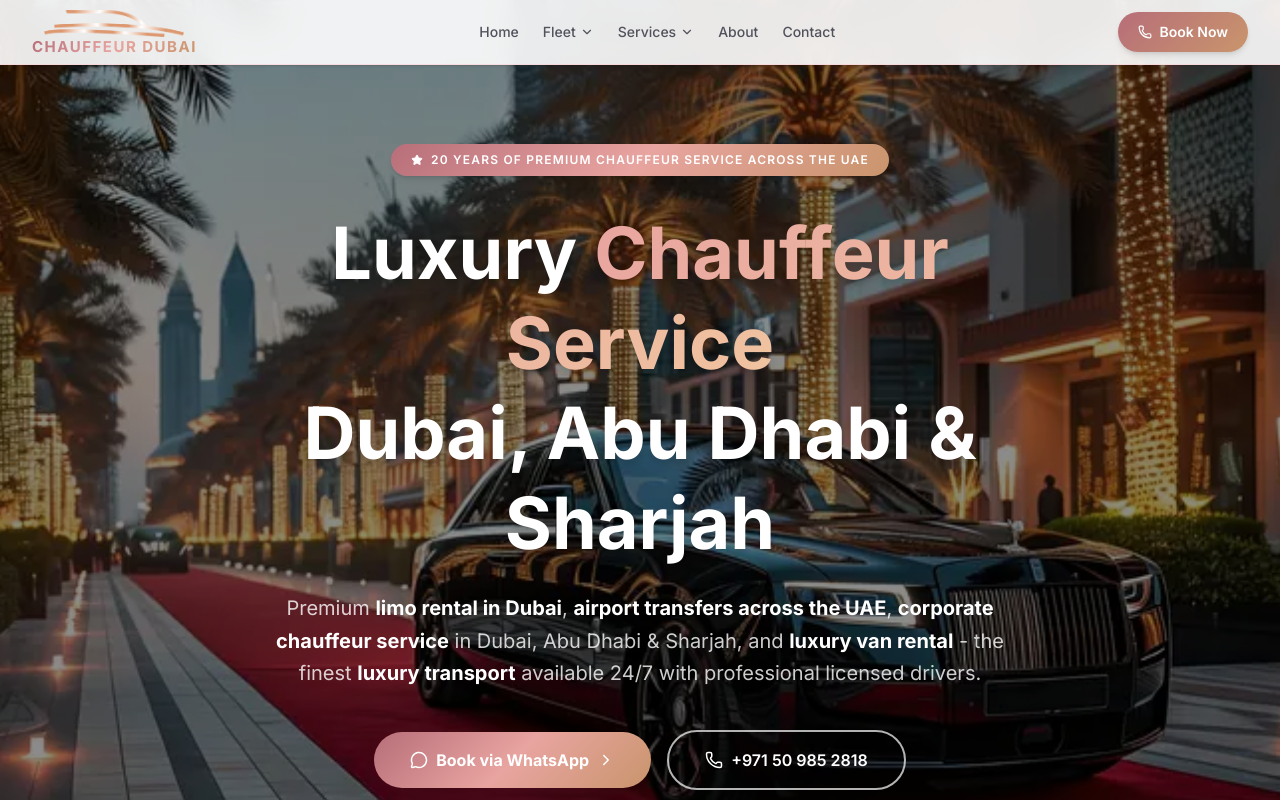
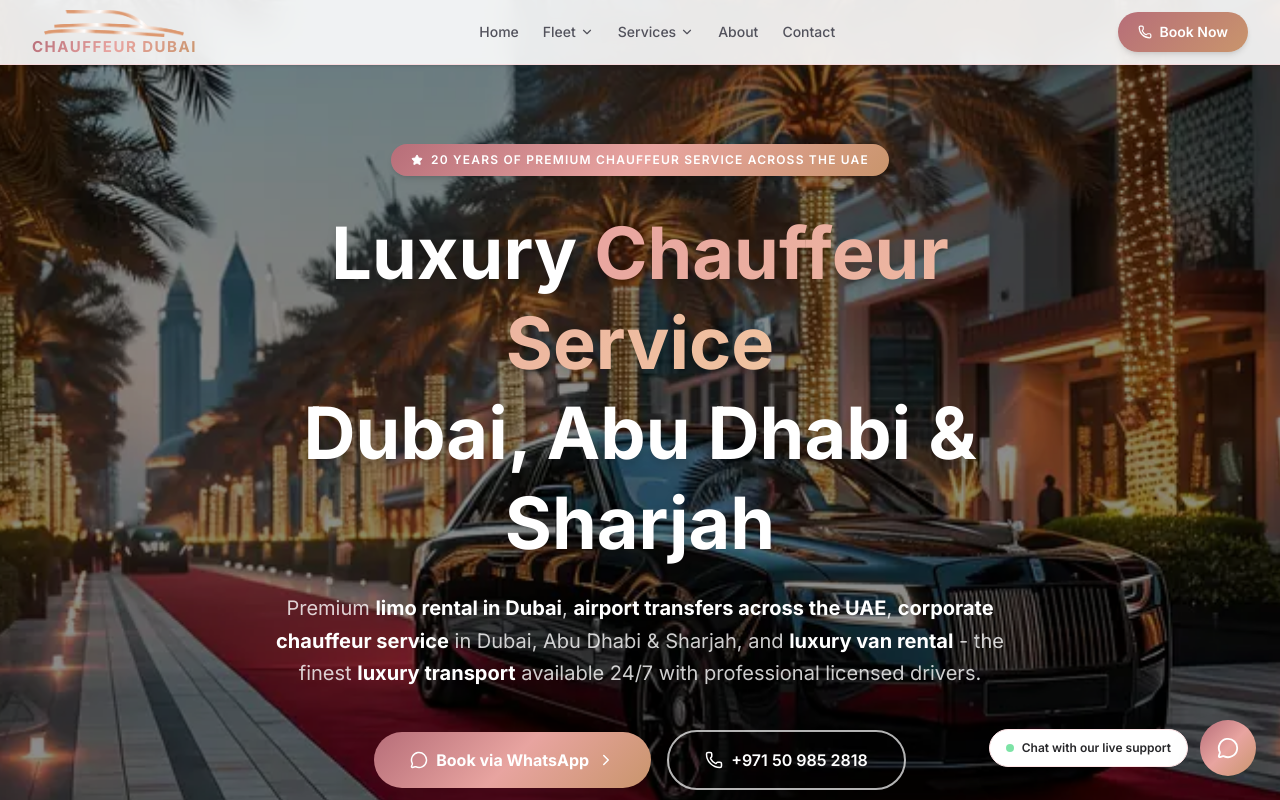
Before and after one commit to privilegelimo/chauffeurdubai, a Next.js app: page / in a window 1280 px wide. Shown: the top 800 px of the page. Built offline with nearby package versions, Linux system fonts and the light colour scheme.

Commit message:
added chatbot and updated audia6 image

```diff
--- a/src/app/layout.tsx
+++ b/src/app/layout.tsx
@@ -4,6 +4,7 @@ import "./globals.css";
 import Header from "@/components/Header";
 import Footer from "@/components/Footer";
 import Script from "next/script";
+import ChatWidget from "@/components/ChatWidget";
 
 const inter = Inter({ subsets: ["latin"] });
 
@@ -117,6 +118,7 @@ export default function RootLayout({
 
         <Header />
         <main>{children}</main>
+        <ChatWidget />
         <Footer />
       </body>
     </html>
--- /dev/null
+++ b/src/components/ChatWidget.tsx
@@ -0,0 +1,161 @@
+"use client";
+
+import { useState, useEffect } from "react";
+import { Phone, MessageCircle, X } from "lucide-react";
+
+const roseGoldGradient = "linear-gradient(135deg, #b76e79, #e8a4a0, #c9956c)";
+const WA_LINK = "https://wa.me/971509852818?text=Hi,%20I%20need%20a%20chauffeur%20service";
+const CALL_LINK = "tel:+971509852818";
+
+export default function ChatWidget() {
+  const [showLabel, setShowLabel] = useState(false);
+  const [showPanel, setShowPanel] = useState(false);
+  const [mounted,   setMounted]   = useState(false);
+
+  useEffect(() => {
+    setMounted(true);
+
+    // Show label after 5s
+    const showTimer = setTimeout(() => setShowLabel(true), 5000);
+    // Hide label after 10s (visible for 5s)
+    const hideTimer = setTimeout(() => setShowLabel(false), 10000);
+
+    return () => {
+      clearTimeout(showTimer);
+      clearTimeout(hideTimer);
+    };
+  }, []);
+
+  if (!mounted) return null;
+
+  return (
+    <>
+      {showPanel && (
+        <div className="fixed inset-0 z-40" onClick={() => setShowPanel(false)} />
+      )}
+
+      <div className="fixed bottom-6 right-6 z-50 flex flex-col items-end gap-3">
+
+        {/* ── Expanded Panel ─────────────────────────────────────────── */}
+        <div
+          className={`
+            transition-all duration-300 origin-bottom-right
+            ${showPanel
+              ? "opacity-100 scale-100 translate-y-0 pointer-events-auto"
+              : "opacity-0 scale-95 translate-y-2 pointer-events-none"
+            }
+          `}
+        >
+          <div className="bg-white rounded-2xl shadow-2xl border border-rose-100 overflow-hidden w-72">
+
+            {/* Header */}
+            <div
+              className="px-5 py-4 flex items-center justify-between"
+              style={{ background: roseGoldGradient }}
+            >
+              <div>
+                <p className="text-white font-bold text-sm">Chauffeur Dubai</p>
+                <p className="text-white/80 text-xs mt-0.5">How would you like to talk to us?</p>
+              </div>
+              <button
+                onClick={() => setShowPanel(false)}
+                className="w-7 h-7 rounded-full bg-white/20 hover:bg-white/30 flex items-center justify-center transition-colors"
+              >
+                <X size={14} className="text-white" />
+              </button>
+            </div>
+
+            {/* Options */}
+            <div className="p-4 space-y-3">
+
+              {/* WhatsApp */}
+              <a
+                href={WA_LINK}
+                target="_blank"
+                rel="noopener noreferrer"
+                className="flex items-center gap-4 p-4 rounded-xl border border-green-100 hover:border-green-300 hover:bg-green-50 transition-all duration-200 group"
+              >
+                <div className="w-11 h-11 rounded-full bg-green-500 flex items-center justify-center shrink-0 shadow-md group-hover:scale-105 transition-transform">
+                  <svg width="22" height="22" viewBox="0 0 24 24" fill="white">
+                    <path d="M17.472 14.382c-.297-.149-1.758-.867-2.03-.967-.273-.099-.471-.148-.67.15-.197.297-.767.966-.94 1.164-.173.199-.347.223-.644.075-.297-.15-1.255-.463-2.39-1.475-.883-.788-1.48-1.761-1.653-2.059-.173-.297-.018-.458.13-.606.134-.133.298-.347.446-.52.149-.174.198-.298.298-.497.099-.198.05-.371-.025-.52-.075-.149-.669-1.612-.916-2.207-.242-.579-.487-.5-.669-.51-.173-.008-.371-.01-.57-.01-.198 0-.52.074-.792.372-.272.297-1.04 1.016-1.04 2.479 0 1.462 1.065 2.875 1.213 3.074.149.198 2.096 3.2 5.077 4.487.709.306 1.262.489 1.694.625.712.227 1.36.195 1.871.118.571-.085 1.758-.719 2.006-1.413.248-.694.248-1.289.173-1.413-.074-.124-.272-.198-.57-.347m-5.421 7.403h-.004a9.87 9.87 0 01-5.031-1.378l-.361-.214-3.741.982.998-3.648-.235-.374a9.86 9.86 0 01-1.51-5.26c.001-5.45 4.436-9.884 9.888-9.884 2.64 0 5.122 1.03 6.988 2.898a9.825 9.825 0 012.893 6.994c-.003 5.45-4.437 9.884-9.885 9.884m8.413-18.297A11.815 11.815 0 0012.05 0C5.495 0 .16 5.335.157 11.892c0 2.096.547 4.142 1.588 5.945L.057 24l6.305-1.654a11.882 11.882 0 005.683 1.448h.005c6.554 0 11.89-5.335 11.893-11.893a11.821 11.821 0 00-3.48-8.413z"/>
+                  </svg>
+                </div>
+                <div>
+                  <p className="font-bold text-zinc-900 text-sm">WhatsApp</p>
+                  <p className="text-zinc-400 text-xs">Chat with us instantly</p>
+                </div>
+              </a>
+
+              {/* Call */}
+              <a
+                href={CALL_LINK}
+                className="flex items-center gap-4 p-4 rounded-xl border border-rose-100 hover:border-rose-300 hover:bg-rose-50 transition-all duration-200 group"
+              >
+                <div
+                  className="w-11 h-11 rounded-full flex items-center justify-center shrink-0 shadow-md group-hover:scale-105 transition-transform"
+                  style={{ background: roseGoldGradient }}
+                >
+                  <Phone size={18} className="text-white" />
+                </div>
+                <div>
+                  <p className="font-bold text-zinc-900 text-sm">Call Us</p>
+                  <p className="text-zinc-400 text-xs">+971 50 985 2818</p>
+                </div>
+              </a>
+
+            </div>
+
+            {/* Footer */}
+            <div className="px-4 pb-4 text-center">
+              <p className="text-zinc-300 text-xs">Available 24/7 · Replies instantly</p>
+            </div>
+
+          </div>
+        </div>
+
+        {/* ── FAB Row (label + button) ───────────────────────────────── */}
+        <div className="flex items-center gap-3">
+
+          {/* Label — appears after 5s, hides after 5s, hides when panel opens */}
+          <div
+            className={`
+              transition-all duration-500
+              ${showLabel && !showPanel
+                ? "opacity-100 translate-x-0 pointer-events-auto"
+                : "opacity-0 translate-x-4 pointer-events-none"
+              }
+            `}
+          >
+            <div className="bg-white text-zinc-800 text-xs font-semibold px-4 py-2.5 rounded-full shadow-xl border border-rose-100 whitespace-nowrap flex items-center gap-2">
+              <span className="w-2 h-2 rounded-full bg-green-500 animate-pulse shrink-0" />
+              Chat with our live support
+            </div>
+          </div>
+
+          {/* Main FAB button */}
+          <button
+            onClick={() => {
+              setShowPanel((p) => !p);
+              setShowLabel(false);
+            }}
+            className="w-14 h-14 rounded-full shadow-2xl flex items-center justify-center hover:scale-110 active:scale-95 transition-transform duration-200 relative"
+            style={{ background: roseGoldGradient }}
+            aria-label="Open chat"
+          >
+            <div className={`absolute transition-all duration-200 ${showPanel ? "opacity-100 rotate-0" : "opacity-0 rotate-90"}`}>
+              <X size={22} className="text-white" />
+            </div>
+            <div className={`absolute transition-all duration-200 ${showPanel ? "opacity-0 -rotate-90" : "opacity-100 rotate-0"}`}>
+              <MessageCircle size={22} className="text-white" />
+            </div>
+
+            {!showPanel && (
+              <span className="absolute inset-0 rounded-full animate-ping opacity-20 bg-rose-400" />
+            )}
+          </button>
+
+        </div>
+      </div>
+    </>
+  );
+}
```
Also changed, not shown: public/images/vehicles/audi-a6-1.webp (added).
